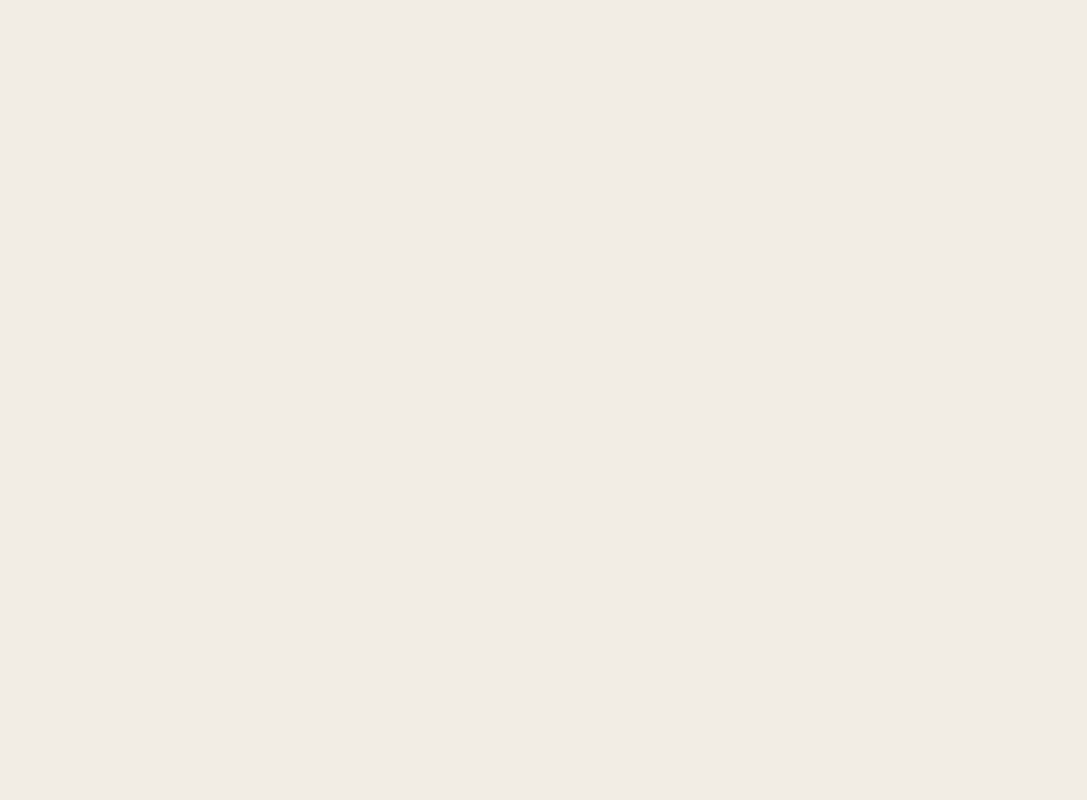
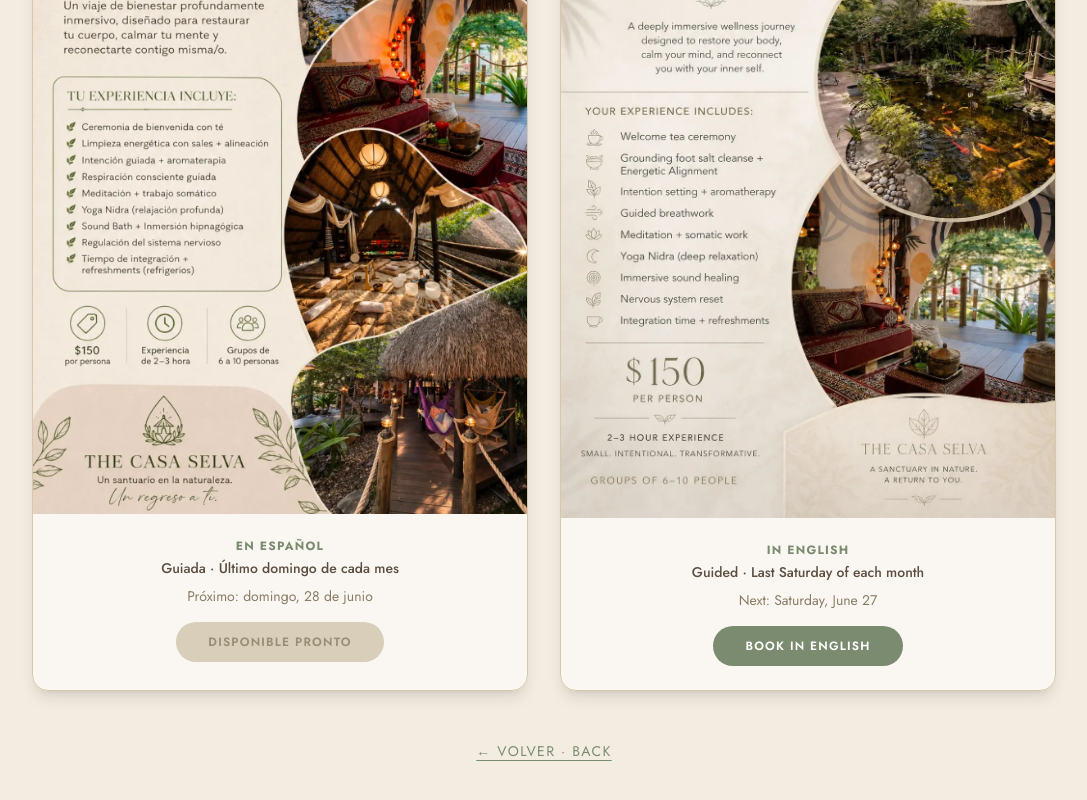
Before and after one commit to rmilord9764/casa-selva, a Next.js app in the folder apps/web/: page /experiencia-grupal in a window 1280 px wide. Before the commit this address had no page. Shown: the part 486-1286 px from the top of the page, without its empty margins (96-1183 px from the left). Before the commit the page ends 800 px from the top, so only its background shows below. Built offline with nearby package versions, Linux system fonts and the light colour scheme; a web font is replaced by a local one.

Commit message:
Add /experiencia-grupal page with ES/EN flyers and date-gated booking

```diff
--- /dev/null
+++ b/apps/web/app/experiencia-grupal/page.tsx
@@ -0,0 +1,91 @@
+"use client";
+
+import { useState, useEffect } from "react";
+import Link from "next/link";
+
+// weekday: 0=Sunday, 6=Saturday
+function nextLastWeekday(weekday: number) {
+  const now = new Date();
+  now.setHours(0, 0, 0, 0);
+  for (let add = 0; add < 3; add++) {
+    const y = now.getFullYear();
+    const m = now.getMonth() + add;
+    const lastDay = new Date(y, m + 1, 0);
+    const diff = (lastDay.getDay() - weekday + 7) % 7;
+    const target = new Date(y, m + 1, 0 - diff);
+    target.setHours(0, 0, 0, 0);
+    if (target.getTime() >= now.getTime()) return target;
+  }
+  return new Date(now.getFullYear(), now.getMonth() + 1, 0);
+}
+
+function withinWindow(target: Date) {
+  const now = new Date();
+  now.setHours(0, 0, 0, 0);
+  const diffDays = Math.round((target.getTime() - now.getTime()) / 86400000);
+  return diffDays >= 0 && diffDays <= 7;
+}
+
+function fmt(d: Date, locale: string) {
+  return d.toLocaleDateString(locale, { weekday: "long", day: "numeric", month: "long" });
+}
+
+export default function ExperienciaGrupalPage() {
+  const [ready, setReady] = useState(false);
+  useEffect(() => setReady(true), []);
+
+  const sunday = nextLastWeekday(0);
+  const saturday = nextLastWeekday(6);
+  const esActive = withinWindow(sunday);
+  const enActive = withinWindow(saturday);
+
+  return (
+    <main className="min-h-screen bg-[#f3ede1] px-6 py-20">
+      <div className="mx-auto max-w-5xl">
+        <div className="mb-6 flex justify-center">
+          <span className="inline-flex items-center gap-2 rounded-full border border-[#c9b892] bg-white/70 px-4 py-1.5 text-xs font-semibold uppercase tracking-widest text-[#7a8b6f]">✦ Experiencia especial mensual · Monthly special</span>
+        </div>
+        <h1 className="mb-3 text-center font-serif text-4xl md:text-5xl text-[#3d3526]">Experiencia grupal · Group Experience</h1>
+        <p className="mx-auto mb-12 max-w-2xl text-center text-sm text-[#7a6c58]">$150 por persona · 2–3 horas · Grupos de 6 a 10 personas</p>
+
+        <div className="grid gap-8 md:grid-cols-2">
+          <div className="group overflow-hidden rounded-2xl border border-[#d8c7a8] bg-white/60 shadow-lg transition hover:shadow-xl">
+            <div className="overflow-hidden">
+              <img src="/galeria/WhatsApp%20Image%202026-06-05%20at%2011.11.08%20AM.webp" alt="The Casa Selva Experience flyer (Espanol)" decoding="async" className="w-full transition duration-700 group-hover:scale-105" />
+            </div>
+            <div className="p-6 text-center">
+              <p className="text-xs font-bold uppercase tracking-widest text-[#7a8b6f]">En español</p>
+              <p className="mt-1 text-sm font-medium text-[#5c4f40]">Guiada · Último domingo de cada mes</p>
+              <p className="mt-2 text-sm text-[#8a7c66]">Próximo: {ready ? fmt(sunday, "es-ES") : "…"}</p>
+              {ready && esActive ? (
+                <Link href="/reservar" className="mt-4 inline-block rounded-full bg-[#7a8b6f] px-8 py-3 text-xs font-semibold uppercase tracking-widest text-white transition hover:bg-[#697a5f]">Reservar en español</Link>
+              ) : (
+                <span className="mt-4 inline-block cursor-not-allowed rounded-full bg-[#d8ceba] px-8 py-3 text-xs font-semibold uppercase tracking-widest text-[#9a8d76]">Disponible pronto</span>
+              )}
+            </div>
+          </div>
+
+          <div className="group overflow-hidden rounded-2xl border border-[#d8c7a8] bg-white/60 shadow-lg transition hover:shadow-xl">
+            <div className="overflow-hidden">
+              <img src="/galeria/WhatsApp%20Image%202026-06-05%20at%2011.11.39%20AM.webp" alt="The Casa Selva Experience flyer (English)" decoding="async" className="w-full transition duration-700 group-hover:scale-105" />
+            </div>
+            <div className="p-6 text-center">
+              <p className="text-xs font-bold uppercase tracking-widest text-[#7a8b6f]">In English</p>
+              <p className="mt-1 text-sm font-medium text-[#5c4f40]">Guided · Last Saturday of each month</p>
+              <p className="mt-2 text-sm text-[#8a7c66]">Next: {ready ? fmt(saturday, "en-US") : "…"}</p>
+              {ready && enActive ? (
+                <Link href="/reservar" className="mt-4 inline-block rounded-full bg-[#7a8b6f] px-8 py-3 text-xs font-semibold uppercase tracking-widest text-white transition hover:bg-[#697a5f]">Book in English</Link>
+              ) : (
+                <span className="mt-4 inline-block cursor-not-allowed rounded-full bg-[#d8ceba] px-8 py-3 text-xs font-semibold uppercase tracking-widest text-[#9a8d76]">Available soon</span>
+              )}
+            </div>
+          </div>
+        </div>
+
+        <div className="mt-12 text-center">
+          <Link href="/#experiencia" className="text-sm uppercase tracking-widest text-[#7a8b6f] underline underline-offset-4 hover:text-[#697a5f]">← Volver · Back</Link>
+        </div>
+      </div>
+    </main>
+  );
+}
```
